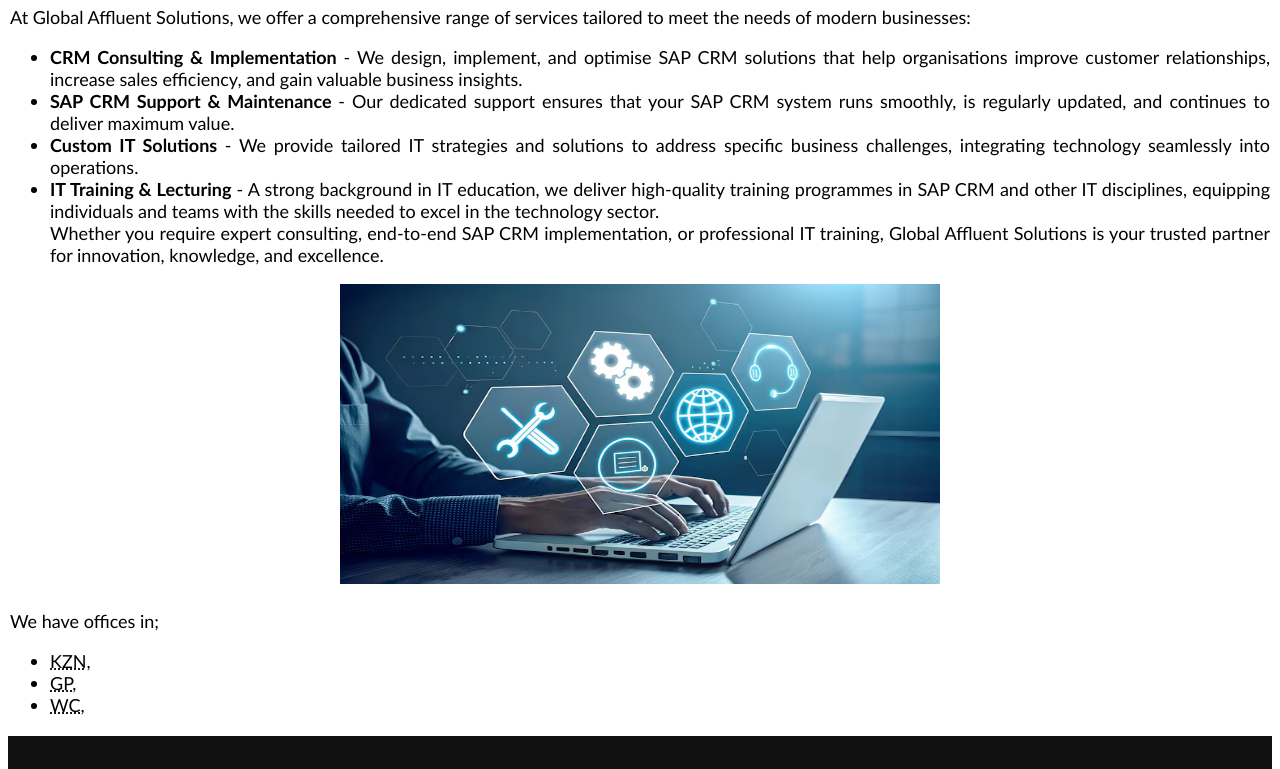
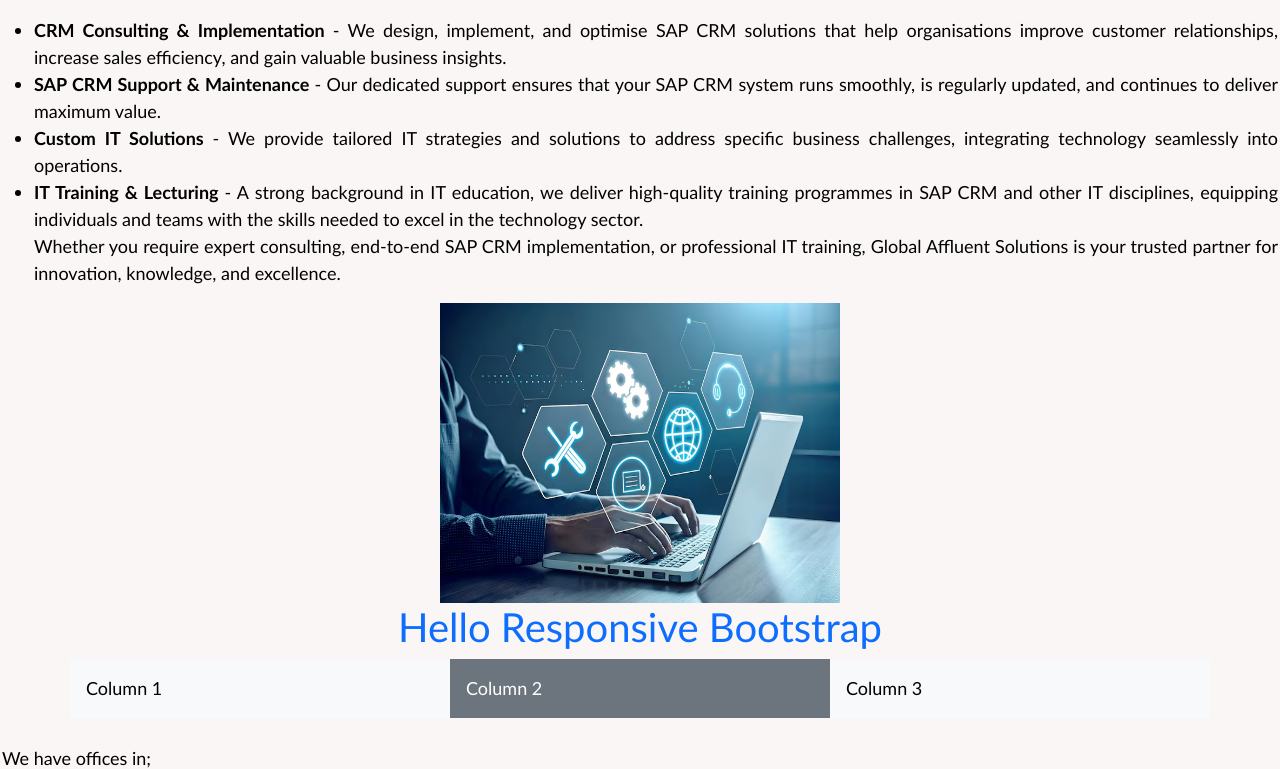
Before and after one commit to connysibbs/WEDE5020, a plain HTML site: page zindex.html in a window 1280 px wide. Shown: the part 514-1283 px from the top of the page. Drawn offline with nearby package versions, Linux system fonts and the light colour scheme.

Commit message:
Initial commit - project submission

```diff
--- a/css-assets/styles.css
+++ b/css-assets/styles.css
@@ -31,9 +31,18 @@ main {
      font-family: 'Gill Sans', 'Gill Sans MT', Calibri, 'Trebuchet MS', sans-serif;
      font-size: 18px;
      text-align: justify;
+     background-color: rgb(251, 246, 246);
+    }
+
+    @media (max-width: 768px) {
+        main {
+            background-color: rgb(163, 245, 244);
+        }
+
     }
 #centre-image{
         text-align: center;
+        width: 100%;
 
 
     }
--- a/zindex.html
+++ b/zindex.html
@@ -4,6 +4,8 @@
     <link rel="stylesheet" href="css-assets/styles.css">
         <!--Social Icons -->
     <link rel="stylesheet" href="https://cdnjs.cloudflare.com/ajax/libs/font-awesome/6.0.0/css/all.min.css" />
+     <!-- Bootstrap CSS -->
+  <link href="https://cdn.jsdelivr.net/npm/bootstrap@5.3.3/dist/css/bootstrap.min.css" rel="stylesheet"/>
     <meta charset="UTF-8">
     <meta name="viewport" content="width=device-width, initial-scale=1.0">
     <title>Document</title>
@@ -57,8 +59,17 @@ Whether you require expert consulting, end-to-end SAP CRM implementation, or pro
 
         <section>
             <div id="centre-image">
-                <img src="_images/itservices.avif" width="600" height="300" >
+                <img src="_images/itservices.avif" width="400" height="300" >
             </div>
+            <div class="container">
+                <h1 class="text-center text-primary">Hello Responsive Bootstrap</h1>
+
+             <div class="row">
+                <div class="col-md-4 bg-light p-3">Column 1</div>
+                <div class="col-md-4 bg-secondary text-white p-3">Column 2</div>
+                <div class="col-md-4 bg-light p-3">Column 3</div>
+         </div>
+        </div>
         </section>
         <section>
             <br>
```
Also changed, not shown: 1 other file.
